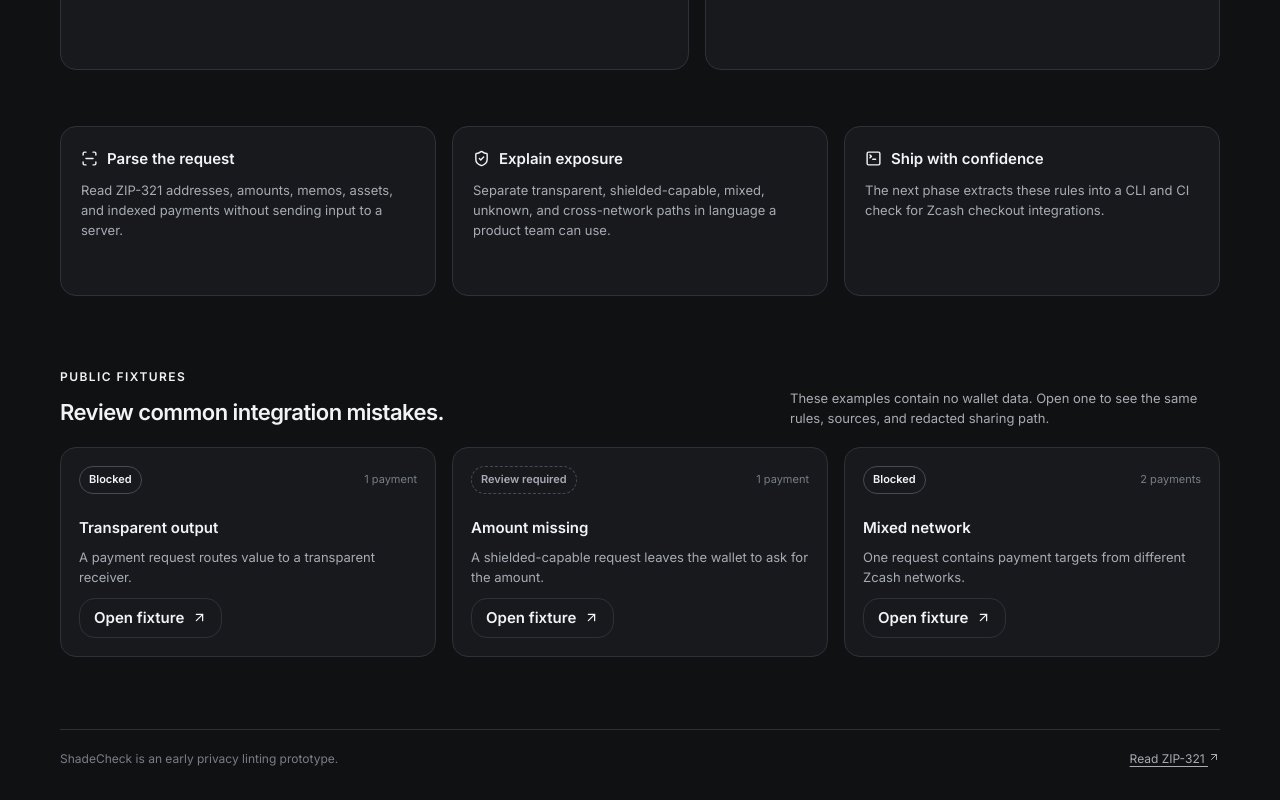
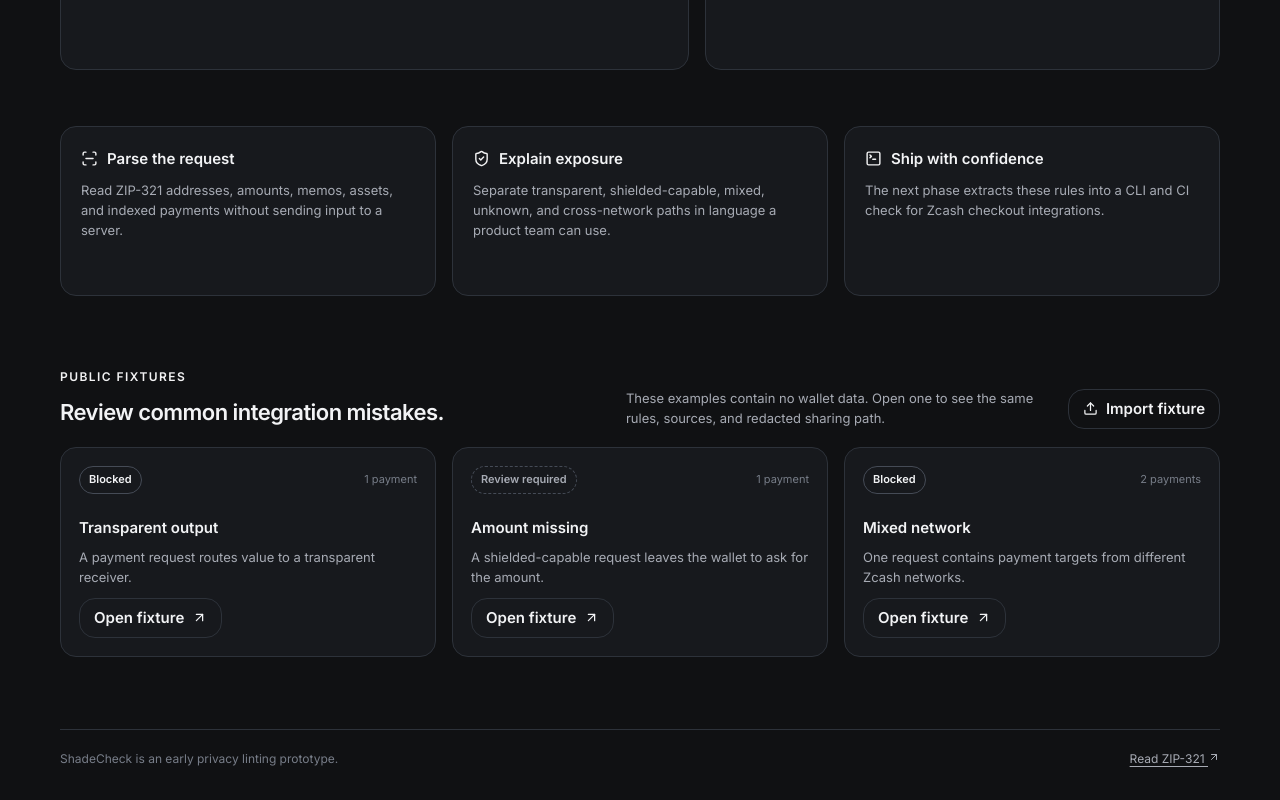
Before and after one commit to xBrokkr/zcash-hackathon, a Next.js app: page / in a window 1280 px wide. Shown: the part 769-1569 px from the top of the page. Built offline with nearby package versions, Linux system fonts and the light colour scheme.

Commit message:
Support local fixture import

```diff
--- a/app/globals.css
+++ b/app/globals.css
@@ -270,6 +270,12 @@ textarea:focus-visible, button:focus-visible, a:focus-visible { outline: 2px sol
 
 .fixture-heading > p { max-width: 430px; color: var(--muted); font-size: 13px; }
 
+.fixture-heading-actions { display: flex; align-items: flex-end; gap: 12px; }
+
+.fixture-heading-actions > p { max-width: 430px; color: var(--muted); font-size: 13px; }
+
+.visually-hidden { display: none; }
+
 .fixture-grid { display: grid; grid-template-columns: repeat(3, 1fr); gap: 16px; }
 
 .fixture-card { display: flex; flex-direction: column; min-height: 210px; padding: 18px; }
@@ -310,6 +316,9 @@ textarea:focus-visible, button:focus-visible, a:focus-visible { outline: 2px sol
   .filter-button { flex-shrink: 0; }
   .report-actions > * { width: 100%; }
   .fixture-heading { align-items: flex-start; flex-direction: column; gap: 10px; }
+  .fixture-heading-actions { align-items: flex-start; flex-direction: column; width: 100%; }
+  .fixture-heading-actions > p { max-width: none; }
+  .fixture-heading-actions .secondary-button { width: 100%; }
   .fixture-grid { grid-template-columns: 1fr; gap: 12px; }
   .below-grid { grid-template-columns: 1fr; gap: 12px; }
   .footer { flex-direction: column; }
--- a/app/page.tsx
+++ b/app/page.tsx
@@ -1,9 +1,9 @@
 "use client";
 
-import { FormEvent, useEffect, useState } from "react";
-import { AlertTriangle, ArrowUpRight, CheckCircle2, ClipboardList, Copy, Download, FileCheck2, Info, Link2, LockKeyhole, ScanLine, ShieldCheck, TerminalSquare } from "lucide-react";
+import { ChangeEvent, FormEvent, useEffect, useRef, useState } from "react";
+import { AlertTriangle, ArrowUpRight, CheckCircle2, ClipboardList, Copy, Download, FileCheck2, Info, Link2, LockKeyhole, ScanLine, ShieldCheck, TerminalSquare, Upload } from "lucide-react";
 import { Analysis, Finding, analyzeAddress, analyzeUri } from "@/lib/analyzer";
-import { buildRedactedFixture, buildReport, decodeFixture, encodeFixture, fixtureUrl } from "@/lib/report";
+import { buildRedactedFixture, buildReport, decodeFixture, encodeFixture, fixtureUrl, parseFixtureJson } from "@/lib/report";
 
 type Mode = "uri" | "address";
 type FindingFilter = "all" | "block" | "review" | "informational";
@@ -95,6 +95,8 @@ export default function HomePage() {
   const [shareState, setShareState] = useState("Share redacted fixture");
   const [findingFilter, setFindingFilter] = useState<FindingFilter>("all");
   const [isFixture, setIsFixture] = useState(false);
+  const [isImporting, setIsImporting] = useState(false);
+  const fixtureInputRef = useRef<HTMLInputElement>(null);
 
   useEffect(() => {
     const timer = window.setTimeout(() => {
@@ -160,6 +162,21 @@ export default function HomePage() {
     setChecklistState("Copy fixes");
     setReportState("Download fixture");
     setShareState("Share redacted fixture");
+  }
+
+  function importFixture(event: ChangeEvent<HTMLInputElement>) {
+    const file = event.target.files?.[0];
+    event.target.value = "";
+    if (!file) return;
+    setIsImporting(true);
+    file.text().then((text) => {
+      const fixture = parseFixtureJson(JSON.parse(text));
+      if (!fixture) throw new Error("invalid fixture");
+      loadFixture(fixture);
+      setError("");
+    }).catch(() => {
+      setError("That file is not a valid ShadeCheck redacted fixture. Download a fixture from ShadeCheck and try again.");
+    }).finally(() => setIsImporting(false));
   }
 
   async function copyRequest() {
@@ -305,7 +322,7 @@ export default function HomePage() {
         </section>
 
         <section className="fixture-section" aria-labelledby="fixture-heading">
-          <div className="fixture-heading"><div><div className="eyebrow">Public fixtures</div><h2 id="fixture-heading">Review common integration mistakes.</h2></div><p>These examples contain no wallet data. Open one to see the same rules, sources, and redacted sharing path.</p></div>
+          <div className="fixture-heading"><div><div className="eyebrow">Public fixtures</div><h2 id="fixture-heading">Review common integration mistakes.</h2></div><div className="fixture-heading-actions"><p>These examples contain no wallet data. Open one to see the same rules, sources, and redacted sharing path.</p><button type="button" className="secondary-button" onClick={() => fixtureInputRef.current?.click()} disabled={isImporting} aria-busy={isImporting}><Upload size={15} aria-hidden="true" />{isImporting ? "Importing…" : "Import fixture"}</button><input ref={fixtureInputRef} className="visually-hidden" type="file" accept="application/json,.json" onChange={importFixture} /></div></div>
           <div className="fixture-grid">{publicFixtures.map((fixture) => <article className="panel fixture-card" key={fixture.label}><div className="fixture-card-header"><span className={`fixture-gate ${fixture.analysis.gate}`}>{fixture.analysis.privacyLabel}</span><span>{fixture.analysis.entries.length} payment{fixture.analysis.entries.length === 1 ? "" : "s"}</span></div><h3>{fixture.label}</h3><p>{fixture.description}</p><button type="button" className="secondary-button" onClick={() => loadFixture(fixture.analysis)}>Open fixture <ArrowUpRight size={15} aria-hidden="true" /></button></article>)}</div>
         </section>
 
--- a/lib/report.ts
+++ b/lib/report.ts
@@ -110,13 +110,21 @@ export function encodeFixture(fixture: RedactedFixture): string {
   return bytesToBase64Url(new TextEncoder().encode(JSON.stringify(fixture)));
 }
 
+export function parseFixtureJson(value: unknown): Analysis | null {
+  if (!value || typeof value !== "object") return null;
+  const fixture = value as Partial<RedactedFixture>;
+  if (fixture.schema !== "shadecheck.fixture" || fixture.fixtureVersion !== REPORT_VERSION || fixture.analysis?.normalized !== "[redacted]") return null;
+  if (!Array.isArray(fixture.analysis.entries) || !Array.isArray(fixture.analysis.findings)) return null;
+  if (fixture.analysis.ignoredParameters.length > 0) return null;
+  if (fixture.analysis.entries.some((entry) => entry.address !== "[redacted]" || (entry.amount !== null && entry.amount !== "[redacted]"))) return null;
+  if (fixture.analysis.findings.some((item) => !item.detail.startsWith("Redacted "))) return null;
+  return fixture.analysis as Analysis;
+}
+
 export function decodeFixture(value: string): Analysis | null {
   if (!value || value.length > 12000) return null;
   try {
-    const fixture = JSON.parse(base64UrlToText(value)) as RedactedFixture;
-    if (fixture.schema !== "shadecheck.fixture" || fixture.fixtureVersion !== REPORT_VERSION || fixture.analysis?.normalized !== "[redacted]") return null;
-    if (!Array.isArray(fixture.analysis.entries) || !Array.isArray(fixture.analysis.findings)) return null;
-    return fixture.analysis as Analysis;
+    return parseFixtureJson(JSON.parse(base64UrlToText(value)));
   } catch {
     return null;
   }
```
Also changed, not shown: 1 other file (tests, documents, lock files or other folders).
